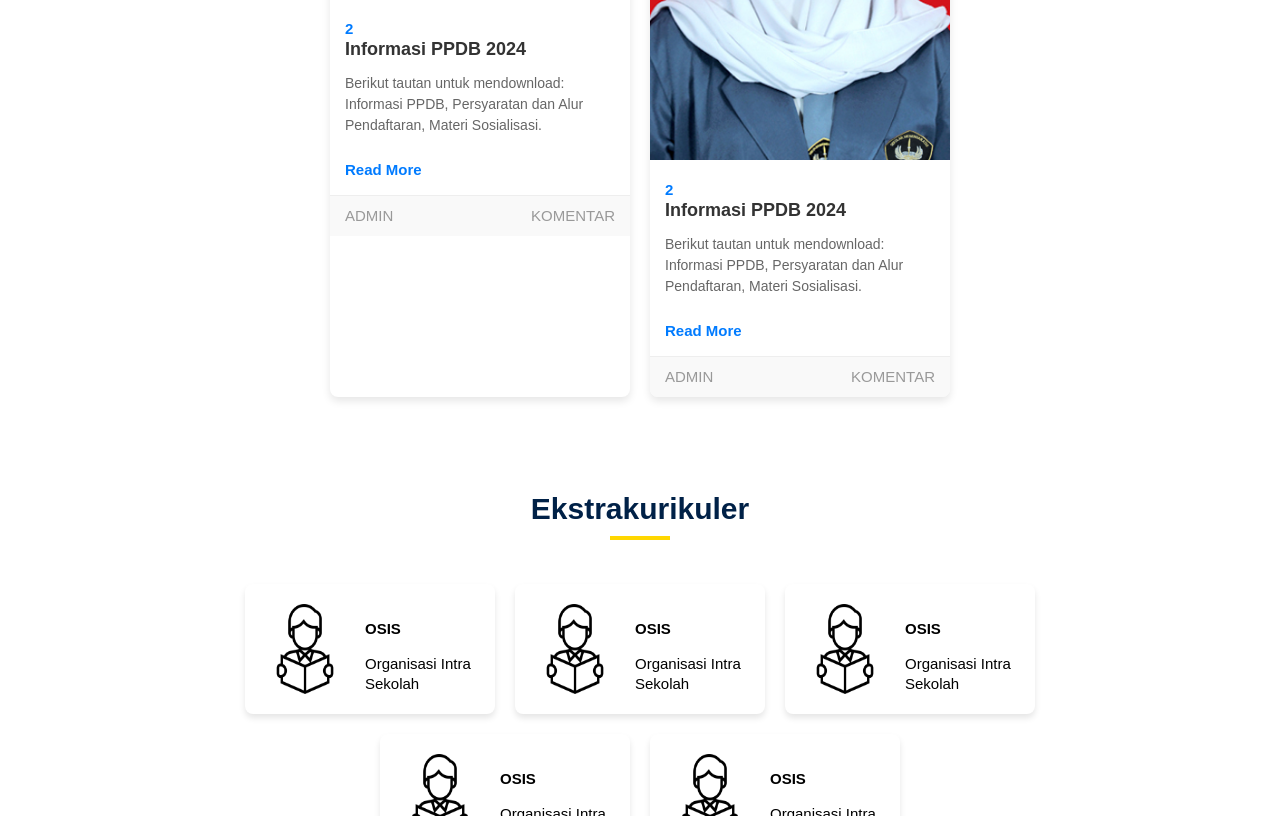
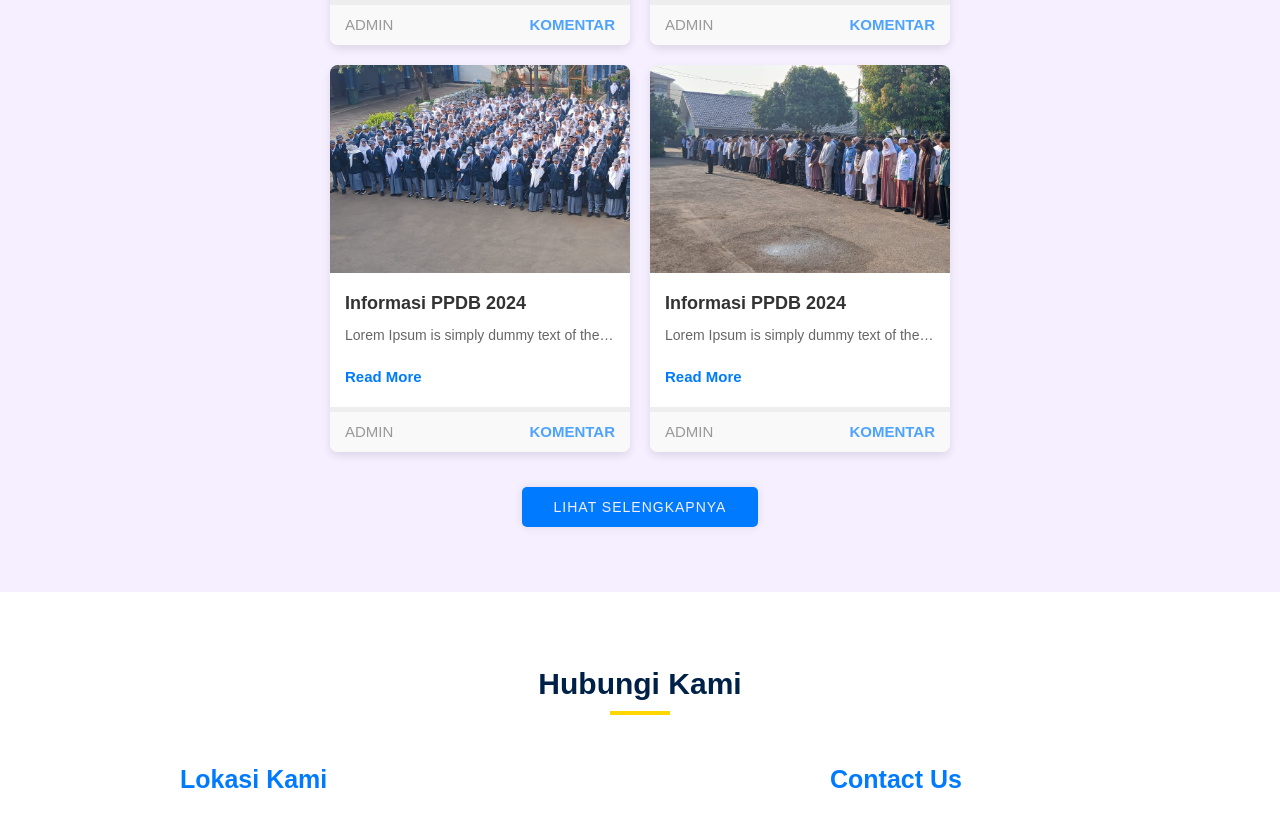
Before and after one commit to yogsky666/web_sekolah, a PHP site: page / in a window 1280 px wide. Shown: the part 4026-4842 px from the top of the page. Run offline with PHP 8.4, Linux system fonts and the light colour scheme.

Commit message:
Update 301224

```diff
--- a/index.html
+++ b/index.html
@@ -41,7 +41,7 @@
             <div class="intro">
                 <h3>Improve Quality And Have Good Character</h3>
                 <p>Lorem ipsum dolor sit amet consectetur adipisicing elit. At, illo.</p>
-                <button class="tombol">Mulai Membaca</button>
+                <p><a href="#" class="buttonn">Mulai Membaca</a></p>
             </div>
         </header>
         <main>
@@ -69,7 +69,7 @@
             <section class="ptn">
                 <h2>Daftar Siswa diterima Di PTN</h2>
                 <div class="container2">
-                    <div class="nisn">
+                    <div class="siswa">
                         <div class="kartu">
                             <img src="asset/img5.JPG" alt="Mohammad Safrudin">
                             <div class="kartu-text">
@@ -79,7 +79,7 @@
                             </div>
                         </div>
                         <div class="kartu">
-                            <img src="asset/img5.JPG" alt="Dian Widyasari">
+                            <img src="asset/img2.JPG" alt="Dian Widyasari">
                             <div class="kartu-text">
                                 <h3>Dian Widyasari</h3>
                                 <span>UI</span><br>
@@ -87,7 +87,7 @@
                             </div>
                         </div>
                         <div class="kartu">
-                            <img src="asset/img5.JPG" alt="Dede Supriatna">
+                            <img src="asset/img6.JPG" alt="Dede Supriatna">
                             <div class="kartu-text">
                                 <h3>Dede Supriatna</h3>
                                 <span>ITB</span><br>
@@ -95,7 +95,7 @@
                             </div>
                         </div>
                         <div class="kartu">
-                            <img src="asset/img5.JPG" alt="Siti Warsih">
+                            <img src="asset/img4.JPG" alt="Siti Warsih">
                             <div class="kartu-text">
                                 <h3>Siti Warsih</h3>
                                 <span>UNAIR</span><br>
@@ -104,106 +104,7 @@
                         </div>
                     </div>
                 </div>
-                <div class="intro">
-                    <p>
-                        <a href="#" class="tombol">Selengkapnya</a>
-                    </p>
-                </div>
-            </section>
-            <section class="berita">
-                <h2>Berita</h2>
-                <div class="container3">
-                    <!-- Card 1 -->
-                    <div class="card">
-                        <img src="placeholder1.jpg">
-                        <div class="card-content">
-                            <span class="date">2</span>
-                            <h3>Informasi PPDB 2024</h3>
-                            <p>Berikut tautan untuk mendownload: Informasi PPDB, Persyaratan dan Alur Pendaftaran,
-                                Materi Sosialisasi.</p>
-                            <a href="#">Read More</a>
-                        </div>
-                        <div class="card-footer">
-                            <span>ADMIN</span>
-                            <span>KOMENTAR</span>
-                        </div>
-                    </div>
-                    <!-- Card 1 -->
-                    <div class="card">
-                        <img src="placeholder1.jpg">
-                        <div class="card-content">
-                            <span class="date">2</span>
-                            <h3>Informasi PPDB 2024</h3>
-                            <p>Berikut tautan untuk mendownload: Informasi PPDB, Persyaratan dan Alur Pendaftaran,
-                                Materi Sosialisasi.</p>
-                            <a href="#">Read More</a>
-                        </div>
-                        <div class="card-footer">
-                            <span>ADMIN</span>
-                            <span>KOMENTAR</span>
-                        </div>
-                    </div>
-                    <!-- Card 1 -->
-                    <div class="card">
-                        <img src="placeholder1.jpg">
-                        <div class="card-content">
-                            <span class="date">2</span>
-                            <h3>Informasi PPDB 2024</h3>
-                            <p>Berikut tautan untuk mendownload: Informasi PPDB, Persyaratan dan Alur Pendaftaran,
-                                Materi Sosialisasi.</p>
-                            <a href="#">Read More</a>
-                        </div>
-                        <div class="card-footer">
-                            <span>ADMIN</span>
-                            <span>KOMENTAR</span>
-                        </div>
-                    </div>
-                    <!-- Card 1 -->
-                    <div class="card">
-                        <img src="placeholder1.jpg">
-                        <div class="card-content">
-                            <span class="date">2</span>
-                            <h3>Informasi PPDB 2024</h3>
-                            <p>Berikut tautan untuk mendownload: Informasi PPDB, Persyaratan dan Alur Pendaftaran,
-                                Materi Sosialisasi.</p>
-                            <a href="#">Read More</a>
-                        </div>
-                        <div class="card-footer">
-                            <span>ADMIN</span>
-                            <span>KOMENTAR</span>
-                        </div>
-                    </div>
-                    <!-- Card 1 -->
-                    <div class="card">
-                        <img src="placeholder1.jpg">
-                        <div class="card-content">
-                            <span class="date">2</span>
-                            <h3>Informasi PPDB 2024</h3>
-                            <p>Berikut tautan untuk mendownload: Informasi PPDB, Persyaratan dan Alur Pendaftaran,
-                                Materi Sosialisasi.</p>
-                            <a href="#">Read More</a>
-                        </div>
-                        <div class="card-footer">
-                            <span>ADMIN</span>
-                            <span>KOMENTAR</span>
-                        </div>
-                    </div>
-                    <!-- Card 1 -->
-                    <div class="card">
-                        <img src="asset/img2.JPG">
-                        <div class="card-content">
-                            <span class="date">2</span>
-                            <h3>Informasi PPDB 2024</h3>
-                            <p>Berikut tautan untuk mendownload: Informasi PPDB, Persyaratan dan Alur Pendaftaran,
-                                Materi Sosialisasi.</p>
-                            <a href="#">Read More</a>
-                        </div>
-                        <div class="card-footer">
-                            <span>ADMIN</span>
-                            <span>KOMENTAR</span>
-                        </div>
-                    </div>
-                </div>
+                <p><a href="#" class="tombole">Lihat Selengkapnya</a></p>
             </section>
             <section class="eskul">
                 <h2>Ekstrakurikuler</h2>
@@ -255,6 +156,90 @@
                     </div>
                 </div>
             </section>
+            <section class="berita">
+                <h2>Berita</h2>
+                <div class="container3">
+                    <!-- Card 1 -->
+                    <div class="card">
+                        <img src="asset/001.jpeg">
+                        <div class="card-content">
+                            <h3>Informasi PPDB 2024</h3>
+                            <p>Berikut tautan untuk mendownload: Informasi PPDB, Persyaratan dan Alur Pendaftaran, Materi Sosialisasi.</p>
+                            <a href="#">Read More</a>
+                        </div>
+                        <div class="card-footer">
+                            <span>ADMIN</span>
+                            <span><a href="#">KOMENTAR</a></span>
+                        </div>
+                    </div>
+                    <!-- Card 2 -->
+                    <div class="card">
+                        <img src="asset/002.jpeg">
+                        <div class="card-content">
+                            <h3>Informasi PPDB 2024</h3>
+                            <p>Lorem Ipsum is simply dummy text of the printing and typesetting industry. Lorem Ipsum has been the industry's standard dummy text ever since the 1500s,</p>
+                            <a href="#">Read More</a>
+                        </div>
+                        <div class="card-footer">
+                            <span>ADMIN</span>
+                            <span><a href="#">KOMENTAR</a></span>
+                        </div>
+                    </div>
+                    <!-- Card 1 -->
+                    <div class="card">
+                        <img src="asset/003.jpeg">
+                        <div class="card-content">
+                            <h3>Informasi PPDB 2024</h3>
+                            <p>Lorem Ipsum is simply dummy text of the printing and typesetting industry. Lorem Ipsum has been the industry's standard dummy text ever since the 1500s,</p>
+                            <a href="#">Read More</a>
+                        </div>
+                        <div class="card-footer">
+                            <span>ADMIN</span>
+                            <span><a href="#">KOMENTAR</a></span>
+                        </div>
+                    </div>
+                    <!-- Card 1 -->
+                    <div class="card">
+                        <img src="asset/004.jpeg">
+                        <div class="card-content">
+                            <h3>Informasi PPDB 2024</h3>
+                            <p>Lorem Ipsum is simply dummy text of the printing and typesetting industry. Lorem Ipsum has been the industry's standard dummy text ever since the 1500s,</p>
+                            <a href="#">Read More</a>
+                        </div>
+                        <div class="card-footer">
+                            <span>ADMIN</span>
+                            <span><a href="#">KOMENTAR</a></span>
+                        </div>
+                    </div>
+                    <!-- Card 1 -->
+                    <div class="card">
+                        <img src="asset/005.jpeg">
+                        <div class="card-content">
+                            <h3>Informasi PPDB 2024</h3>
+                            <p>Lorem Ipsum is simply dummy text of the printing and typesetting industry. Lorem Ipsum has been the industry's standard dummy text ever since the 1500s,</p>
+                            <a href="#">Read More</a>
+                        </div>
+                        <div class="card-footer">
+                            <span>ADMIN</span>
+                            <span><a href="#">KOMENTAR</a></span>
+                        </div>
+                    </div>
+                    <!-- Card 1 -->
+                    <div class="card">
+                        <img src="asset/002.jpeg">
+                        <div class="card-content">
+                            <h3>Informasi PPDB 2024</h3>
+                            <p>Lorem Ipsum is simply dummy text of the printing and typesetting industry. Lorem Ipsum has been the industry's standard dummy text ever since the 1500s,</p>
+                            <a href="#">Read More</a>
+                        </div>
+                        <div class="card-footer">
+                            <span>ADMIN</span>
+                            <span><a href="#">KOMENTAR</a></span>
+                        </div>
+                    </div>
+                </div>
+                <p><a href="#" class="tombole">Lihat Selengkapnya</a></p>
+            </section>
             <section class="hubungikami">
                 <div class="container4">
                     <h2>Hubungi Kami</h2>
@@ -287,8 +272,19 @@
                     </div>
                 </div>
             </section>
-            <footer>
-
+            <footer class="about_us">
+                <div class="container6">
+                    <div class="sekolahkami">
+                        <img src="asset/logo.png" alt="logo">
+                        <h3>SMAN 5 TAMBUN SELATAN</h3>
+                    </div>
+                    <div class="newsupdate">
+                        <h3>BERITA TERBARU</h3>
+                    </div>
+                    <div class="alamat_asli">
+                        <h3>ALAMAT</h3>
+                    </div>
+                </div>
             </footer>
         </main>
     </div>
--- a/style.css
+++ b/style.css
@@ -1,29 +1,35 @@
+/* All Condition */
 * {
     font-family: Arial, Helvetica, sans-serif;
     line-height: 20px;
     font-size: 15px;
 }
-
 html {
     margin: 0;
     padding: 0;
 }
-
 body {
     margin: 0;
     padding: 0;
 }
-
 .layar-dalam {
     width: 1000px;
     margin: auto;
 }
-
 .layar-penuh {
     width: 100%;
 }
+section {
+    margin: auto;
+    padding: 50px 180px 0px 180px;
+    display: auto;
+    box-sizing: border-box;
+    background-color: #fff;
+}
+/* All Condition */
 
 
+/* Navigation Bar */
 nav {
     z-index: 100;
     background-color: #007BFF;
@@ -132,37 +132,33 @@ header .overlay {
     opacity: 30%;
     z-index: -1;
 }
-
-.tombol-menu {
-    position: absolute;
-    top: 1.7rem;
-    right: 1rem;
-    flex-direction: column;
-    justify-content: space-between;
-    width: 30px;
-    height: 20px;
+.buttonn {
+    background-color: #007BFF;
+    text-transform: uppercase;
+    line-height: normal;
+    font-size: 14px;
+    color: #F5EFFF;
+    text-decoration: none;
+    display: inline-block;
+    padding: 12px 32px 12px 32px;
+    letter-spacing: 1px;
+    border-radius: 5px;
+    box-shadow: 0px 0px 10px rgba(0, 0, 0, 0.1);
+    cursor: pointer;
+}
+.buttonn:hover {
+    box-shadow: 0px 0px 10px rgba(0, 0, 0, 0.5);
+    transform: scale(1.1);
 }
 
-.tombol-menu .garis {
-    height: 3px;
-    background-color: white;
 
-}
+/* Heading Homepage*/
 
-section {
-    margin: auto;
-    padding: 50px 180px 0px 180px;
-    display: auto;
-    box-sizing: border-box;
-    background-color: #fff;
-}
-
-/*visi misi*/
+/* Visi Misi*/
 body {
     font-family: Arial, sans-serif;
     line-height: 1.6;
 }
-
 .visimisi{
     background-color: #FFFFFF;
 }
@@ -249,80 +233,76 @@ h2::after {
     background: #ffd700;
     margin: 10px auto 0;
 }
-
-.nisn {
+.siswa {
     display: flex;
     flex-wrap: wrap;
     gap: 20px;
     justify-content: center;
     margin-top: 20px;
 }
-
 .kartu {
     background: #fff;
     border-radius: 8px;
     overflow: hidden;
-    width: 250px;
+    width: 220px;
     box-shadow: 0 4px 6px rgba(0, 0, 0, 0.1);
     transition: transform 0.3s ease;
 }
-
 .kartu:hover {
     transform: translateY(-10px);
 }
-
 .kartu img {
     width: 100%;
     height: auto;
 }
-
 .kartu-text {
     padding: 15px;
 }
-
 .kartu-text h3 {
     font-size: 18px;
     color: #333;
     margin-bottom: 10px;
 }
-
 .kartu-text span {
     font-size: 16px;
     font-weight: bold;
     color: #ff8c00;
     text-transform: capitalize;
 }
-
-section .intro {
+.ptn p{
     text-align: center;
 }
+.tombole {
+    background-color: #007BFF;
+    text-transform: uppercase;
+    line-height: normal;
+    font-size: 14px;
+    color: #F5EFFF;
+    text-decoration: none;
+    display: inline-block;
+    padding: 12px 32px 12px 32px;
+    letter-spacing: 1px;
+    border-radius: 5px;
+    box-shadow: 0px 0px 10px rgba(0, 0, 0, 0.1);
+    cursor: pointer;
+}
+.tombole:hover {
+    color: #FFFFFF;
+    box-shadow: 0px 0px 10px rgba(0, 0, 0, 0.5);
+    transform: scale(1.1);
+}
+/* Penerima Jalur PTN */
 
-.tmbl {
-    display: inline-block;
-    margin-top: 20px;
-    padding: 10px 20px;
-    font-size: 16px;
-    color: #002147;
-    background: #fff;
-    border: 2px solid #002147;
-    border-radius: 5px;
-    cursor: pointer;
-    text-transform: uppercase;
-    transition: all 0.3s ease;
-}
-
-.btn:hover {
-    background: #002147;
-    color: #fff;
-}
-
-/*ekstrakurikuler*/
+/* Ekstrakurikuler */
 h2 {
     color: #002147;
     position: relative;
     font-size: 30px;
     text-align: center;
     line-height: normal;
+}
+.eskul {
+    padding-bottom: 50px;
 }
 .container5 {
     display: flex;
@@ -369,42 +348,42 @@ body {
     justify-content: center;
     padding: 20px;
 }
-
+.berita {
+    background-color: #F5EFFF;
+    padding-bottom: 50px;
+}
 .card {
     background: #fff;
     border-radius: 8px;
     box-shadow: 0 4px 8px rgba(0, 0, 0, 0.1);
     overflow: hidden;
     width: 300px;
-}
-
-.card img {
-    width: 100%;
     height: auto;
 }
-
 .card-content {
     padding: 15px;
+    display: inline-block;
+    width: 90%;
+    white-space: nowrap;
+    overflow: hidden;
+    text-overflow: ellipsis;
 }
-
-.card-content .date {
-    color: #007BFF;
-    font-weight: bold;
-    margin-bottom: 10px;
+.card img {
+    width: 150%;
 }
-
 .card-content h3 {
     font-size: 18px;
     margin: 0 0 10px;
     color: #333;
 }
-
 .card-content p {
+    white-space: nowrap;
     font-size: 14px;
     color: #666;
-    line-height: 1.5;
+    line-height: normal;
+    overflow: hidden;
+    text-overflow: ellipsis;
 }
-
 .card-content a {
     display: inline-block;
     margin-top: 10px;
@@ -412,27 +391,33 @@ body {
     text-decoration: none;
     font-weight: bold;
 }
-
 .card-content a:hover {
     text-decoration: underline;
 }
-
 .card-footer {
     padding: 10px 15px;
     background: #f9f9f9;
-    border-top: 1px solid #eee;
+    border-top: 5px solid #eee;
     display: flex;
     justify-content: space-between;
     font-size: 12px;
     color: #999;
 }
+.card-footer a {
+    color: #4ea3ff;
+    font-weight: 700;
+    text-decoration: none;
+}
+.berita p{
+    text-align: center;
+}
+/* Berita */
 
-/*Kontak Kami*/
+/* Kontak Kami */
 body {
     font-family: Arial, sans-serif;
     line-height: 1.6;
 }
-
 .wrapper {
     display: flex;
     text-align: justify;
```
Also changed, not shown: other parts of style.css (+53 -47 lines).
